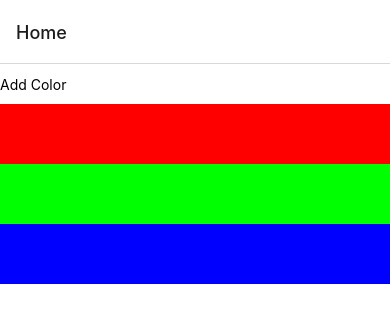
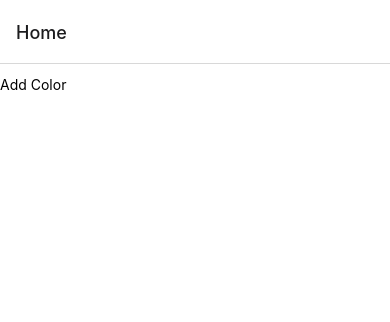
Before and after one commit to ziiqii/ColorListApp, a React Native app: screen / in a window 390 px wide. Shown: the top 322 px of the page. Built offline with nearby package versions, Linux system fonts and the light colour scheme.

Commit message:
Removed starting colors

```diff
--- a/App.js
+++ b/App.js
@@ -4,14 +4,10 @@ import { createStackNavigator } from "@react-navigation/stack";
 import { NavigationContainer } from "@react-navigation/native";
 import BlockRGB from "./components/BlockRGB";
 import { FlatList } from "react-native-gesture-handler";
-import { add } from "react-native-reanimated";
+import { add, color } from "react-native-reanimated";
 
 function HomeScreen() {
-  const [colorArray, setColorArray] = useState([
-    { red: 255, green: 0, blue: 0, id: "0" },
-    { red: 0, green: 255, blue: 0, id: "1" },
-    { red: 0, green: 0, blue: 255, id: "2" },
-  ]);
+  const [colorArray, setColorArray] = useState([]);
 
   function renderItem({ item }) {
     return <BlockRGB red={item.red} green={item.green} blue={item.blue} />;
@@ -26,12 +22,12 @@ function HomeScreen() {
         blue: Math.floor(Math.random() * 256),
         id: `${colorArray.length}`
       }
-    ])
+    ]);
   }
 
   return (
     <View style={styles.container}>
-      <TouchableOpacity style={{ height: 40, justifyContent: "center"}} onPress={addColor}>
+      <TouchableOpacity style={{height: 40, justifyContent: "center"}} onPress={addColor}>
         <Text>Add Color</Text>
       </TouchableOpacity>
       <FlatList style={styles.list} data={colorArray} renderItem={renderItem} />
```
